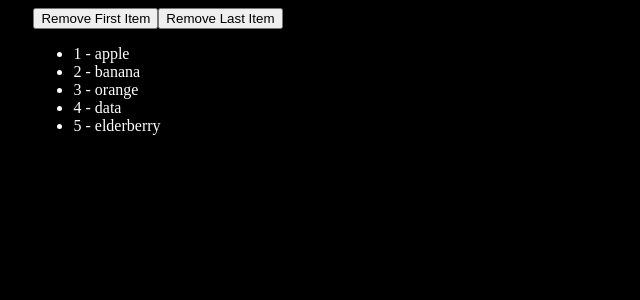
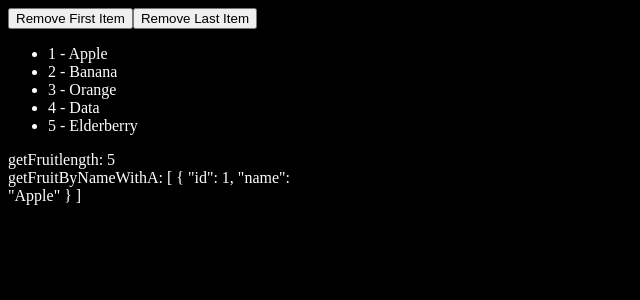
Before and after one commit to heopath/clone-x-frontend-sample, a Vue app: page /demo in a window 1280 px wide. Shown: the top 300 px of the page, without its empty margins (0-640 px from the left). Built offline with nearby package versions, Linux system fonts and the light colour scheme.

Commit message:
#2 Closed 2주차끝

```diff
--- a/package.json
+++ b/package.json
@@ -9,6 +9,7 @@
   },
   "dependencies": {
     "core-js": "^3.8.3",
+    "pinia": "^3.0.4",
     "vue": "^3.2.13",
     "vue-router": "4"
   },
--- a/src/main.js
+++ b/src/main.js
@@ -1,7 +1,10 @@
 import { createApp } from 'vue'
+import { createPinia } from 'pinia'
 import App from './App.vue'
 import router from './router'
 
+const pinia = createPinia()
 const app = createApp(App)
+app.use(pinia)
 app.use(router)
 app.mount('#app')
--- /dev/null
+++ b/src/store/fruit.js
@@ -0,0 +1,25 @@
+import {defineStore} from 'pinia'
+
+export const useFruitStore = defineStore('fruit', {
+    state: () => ({
+        fruitlist: [
+            {id:1, name: "Apple"},
+            {id:2, name: "Banana"},
+            {id:3, name: "Orange"},
+            {id:4, name: "Data"},
+            {id:5, name: "Elderberry"},
+          ]
+        }),
+    getters: {
+        getFruitlistLength: (state) => state.fruitlist.length,
+        getFruitByNameWithA: (state) => state.fruitlist.filter(fruit => fruit.name.includes('A'))
+    },
+    actions: {
+        removeFirstItem(){
+            this.fruitlist.shift()
+        },
+        removeLastItem() {
+            this.fruitlist.pop()
+        }
+    }
+})
--- a/src/views/DemoPage.vue
+++ b/src/views/DemoPage.vue
@@ -1,37 +1,26 @@
 <template>
   <div>
-    <button @click="removeFirstItem">Remove First Item</button>
-    <button @click="removeLastItem">Remove Last Item</button>
+    <button @click="fruitStore.removeFirstItem">Remove First Item</button>
+    <button @click="fruitStore.removeLastItem">Remove Last Item</button>
     <ul>
-      <ItemComponent v-for="item in items" :key="item.id" :item="item"/>
+      <ItemComponent v-for="item in fruitStore.fruitlist" :key="item.id" :item="item"/>
     </ul>
+    <div>getFruitlength: {{ fruitStore.getFruitlistLength }} </div>
+    <div>getFruitByNameWithA: {{ fruitStore.getFruitByNameWithA }} </div>
   </div>
 </template>
 
 <script>
 import ItemComponent from "@/components/ItemComponent.vue";
+import { useFruitStore } from "@/store/fruit";
 export default {
     name: "DemoPage",
     components: { ItemComponent },
     data() {
         return {
-          items:[
-            {id:1, name: "apple"},
-            {id:2, name: "banana"},
-            {id:3, name: "orange"},
-            {id:4, name: "data"},
-            {id:5, name: "elderberry"},
-          ],
+          fruitStore: useFruitStore(),
         };
     },
-    methods: {
-      removeFirstItem() {
-        this.items.shift();
-      },
-      removeLastItem() {
-        this.items.pop();
-      },
-    }
 };
 
 </script>
```
Also changed, not shown: 1 other file (tests, documents, lock files or other folders).
